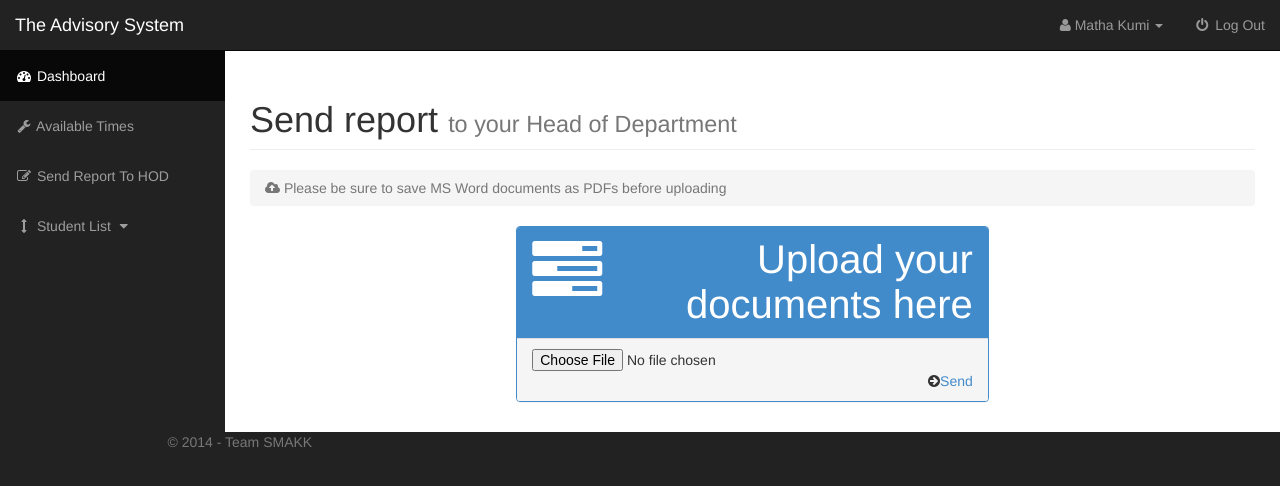
After one commit to ashesi-SE/advising-system, a PHP site: page /send_report_advisor.php in a window 1280 px wide. The commit adds this page. Shown: the top 486 px of the page. Run offline with PHP 8.4, Linux system fonts and the light colour scheme; a user stored in the database is signed in; data comes from the database, SQL or seed files in the repository.

Commit message:
first commit for this branch

```diff
--- a/views/advisor_home.php
+++ b/views/advisor_home.php
@@ -40,7 +40,7 @@
 
          <!-- Navigation -->
          <?php
-         include_once './nav_bar.php';
+         include 'nav_bar.php';
          ?>
 
          <div id="page-wrapper">
--- a/views/nav_bar.php
+++ b/views/nav_bar.php
@@ -49,12 +49,12 @@ if (isset($_SESSION['faculty_id'])) {
             <a href="advisor_home.php"><i class="fa fa-fw fa-wrench"></i> Available Times</a>
          </li>
          <li>
-            <a href="#"><i class="fa fa-fw fa-edit"></i> Send Report To HOD</a>
+            <a href="send_report_advisor.php"><i class="fa fa-fw fa-edit"></i> Send Report To HOD</a>
          </li>
          <li>
             <a href="javascript:;" data-toggle="collapse" data-target="#demo"><i class="fa fa-fw fa-arrows-v"></i> Student List <i class="fa fa-fw fa-caret-down"></i></a>
             <ul id="demo" class="collapse">
-         </li>
+
          <?php
 //                        print "dafaf";
 //                        $advisor_id = 1;
--- /dev/null
+++ b/views/send_report_advisor.php
@@ -0,0 +1,110 @@
+<!DOCTYPE html>
+<html lang="en">
+   <head>
+
+      <meta charset="utf-8">
+      <meta http-equiv="X-UA-Compatible" content="IE=edge">
+      <meta name="viewport" content="width=device-width, initial-scale=1">
+      <meta name="description" content="">
+      <meta name="author" content="">
+
+      <title>Advisory System</title>
+
+      <!-- Bootstrap Core CSS -->
+      <link href="css/bootstrap.min.css" rel="stylesheet">
+
+      <!-- Custom CSS -->
+      <link href="css/sb-admin.css" rel="stylesheet">
+
+      <!-- Morris Charts CSS -->
+      <link href="css/plugins/morris.css" rel="stylesheet">
+
+      <!-- Custom Fonts -->
+      <link href="font-awesome-4.1.0/css/font-awesome.min.css" rel="stylesheet" type="text/css">
+
+      <!--my css to make it sidebar scrollable-->
+      <link href="css/del.css" rel="stylesheet" type="text/css"/>
+
+      <!-- HTML5 Shim and Respond.js IE8 support of HTML5 elements and media queries -->
+      <!-- WARNING: Respond.js doesn't work if you view the page via file:// -->
+      <!--[if lt IE 9]>
+          <script src="https://oss.maxcdn.com/libs/html5shiv/3.7.0/html5shiv.js"></script>
+          <script src="https://oss.maxcdn.com/libs/respond.js/1.4.2/respond.min.js"></script>
+      <![endif]-->
+
+   </head>
+
+   <body>
+
+      <div id="wrapper">
+
+         <?php
+         include 'nav_bar.php';
+         ?>
+
+          <div id="page-wrapper">
+
+            <div class="container-fluid">
+
+               <!-- Page Heading -->
+               <div class="row">
+                  <div class="col-lg-12">
+                     <h1 class="page-header">
+                        Send report <small>to your Head of Department</small>
+                     </h1>
+                     <ol class="breadcrumb">
+                        <li class="active">
+                           <i class="fa fa-cloud-upload"></i> Please be sure to save MS Word documents as PDFs before uploading
+                        </li>
+                     </ol>
+                  </div>
+               </div>
+               <!-- /row -->
+               <div class="col-lg-6 col-md-6 col-lg-offset-3">
+                     <div class="panel panel-primary">
+                        <div class="panel-heading">
+                           <div class="row">
+                              <div class="col-xs-3">
+                                 <i class="fa fa-tasks fa-5x"></i>
+                              </div>
+                              <div class="col-xs-9 text-right">
+                                 <div class="huge">Upload your documents here</div>
+                                 <!--<div>Messages</div>-->
+                              </div>
+                           </div>
+                        </div>
+
+                           <div class="panel-footer">
+                               <div>
+
+                                  <input type="file" id="report" >
+
+                              </div>
+                              <span class="pull-right"><a href="#">Send</a></span>
+                              <span class="pull-right"><i class="fa fa-arrow-circle-right"></i></span>
+                              <div class="clearfix"></div>
+                           </div>
+
+                     </div>
+                  </div>
+            </div>
+              <!--container -->
+          </div>
+          <!-- /page wrapper -->
+      </div>
+       <!-- /wrapper -->
+   </body>
+
+   <footer>
+      <div class="footer">
+         <div class="container">
+            <div class="row">
+               <div class="col-md-6 col-md-offset-1">
+                  <p class="text-muted">&copy; 2014 - Team SMAKK</p>
+               </div>
+            </div>
+
+         </div>
+      </div>
+   </footer>
+</html>
```
Also changed, not shown: models/advisor_reports.php (added, +34 -0 lines).
